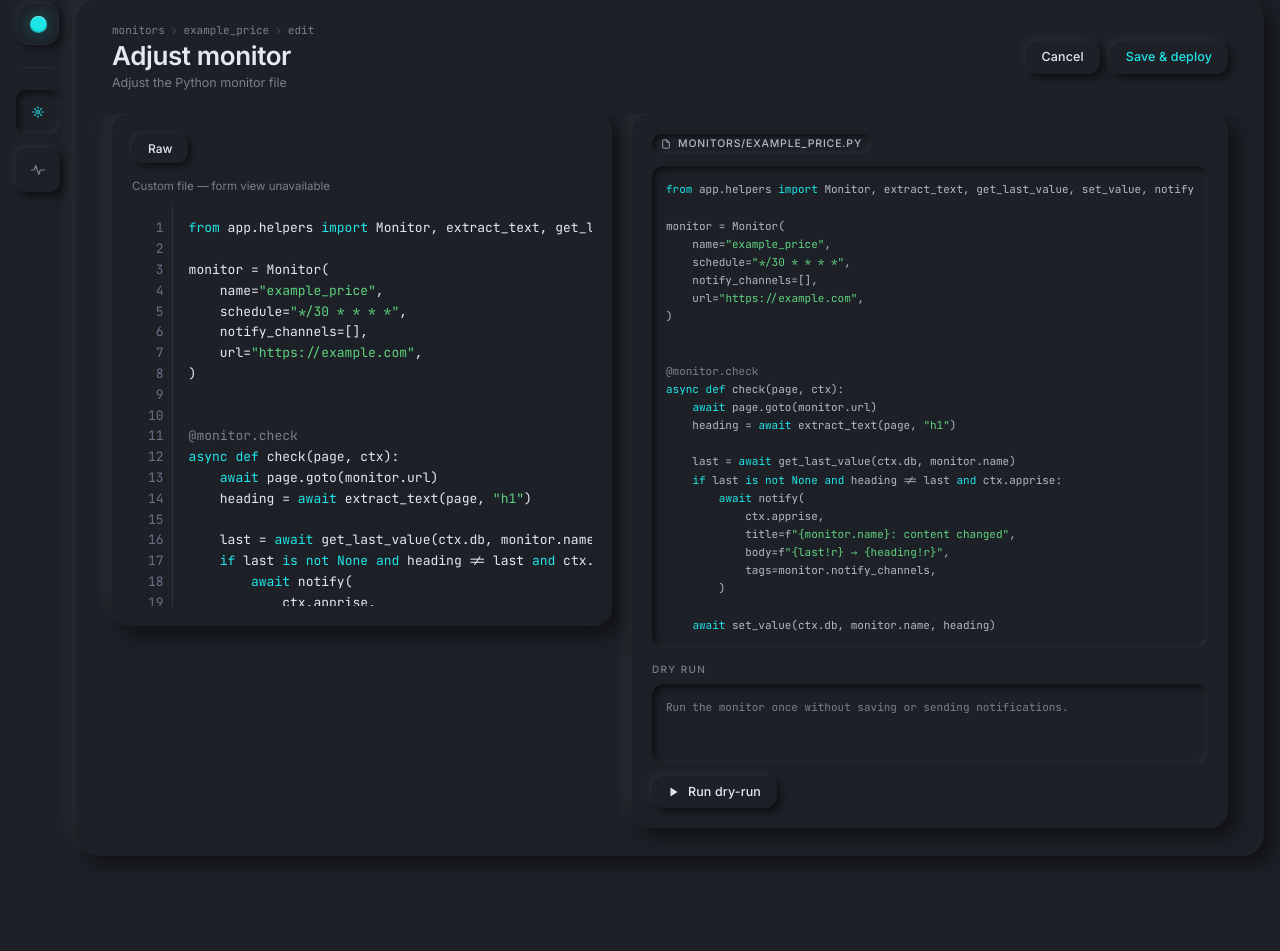
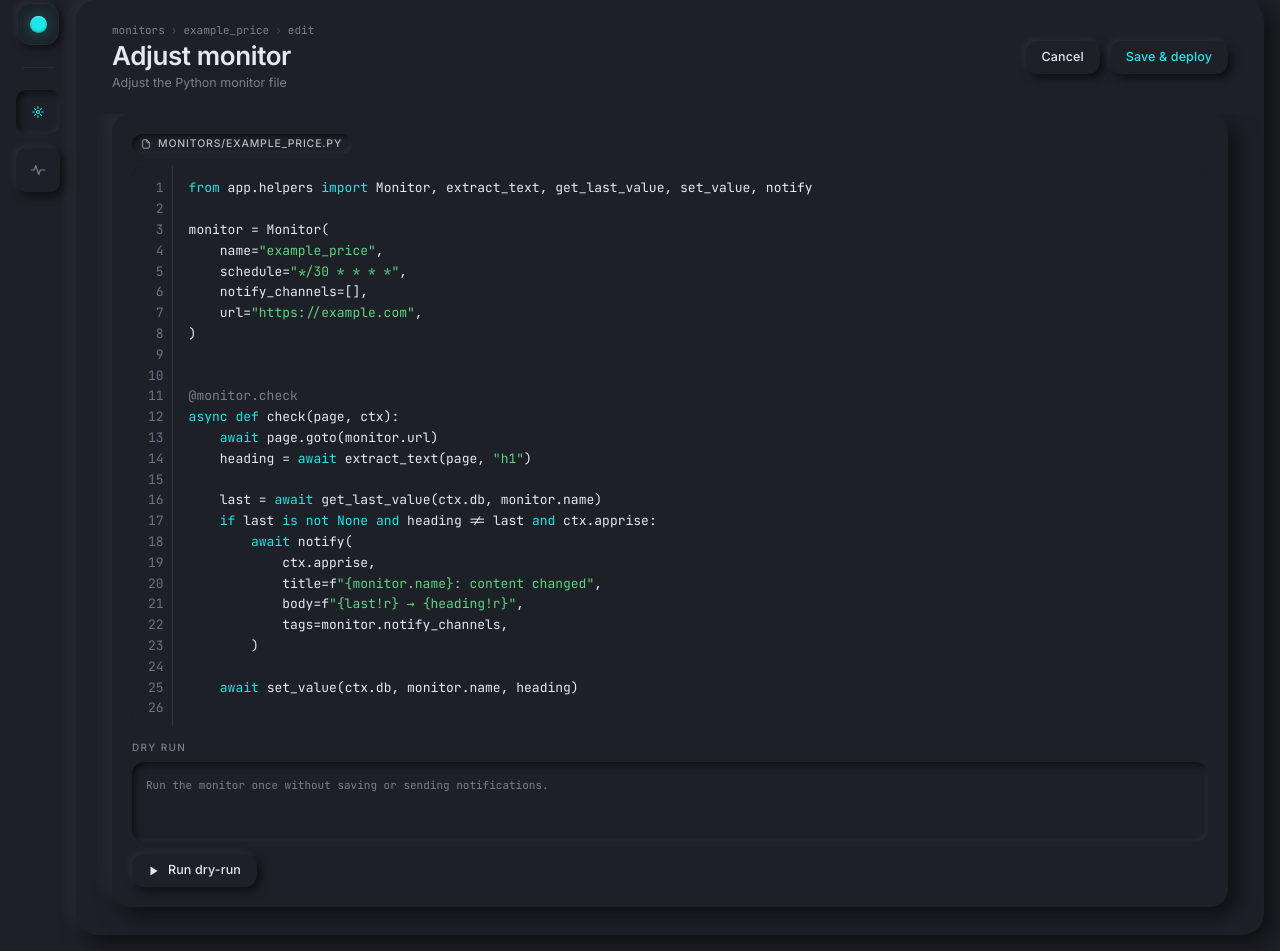
Before and after one commit to stevendejongnl/changewatch, a FastAPI app: page /monitors/example_price/edit in a window 1280 px wide. Shown: the part 17-968 px from the top of the page. Before the commit the page ends 879 px from the top, so only its background shows below. Run offline with FastAPI, Linux system fonts and the light colour scheme; parts of the project's set-up code (start-up, migrations or seed data) failed here and were passed over.

Commit message:
refactor(editor): remove Form/Raw tabs, custom file full-width raw editor, fix edit button URL

```diff
--- a/app/static/editor.js
+++ b/app/static/editor.js
@@ -426,7 +426,7 @@
     const initialSource = container.dataset.source ?? "";
     const customFile = container.dataset.customFile === "true";
     const monitorName = document.body.dataset.monitorName ?? "";
-    const editor = buildEditor(container, initialSource);
+    const editor = customFile ? buildEditor(container, initialSource) : null;
     const gitStatusEl = document.getElementById("git-status");
     const codePreview = document.getElementById("code-preview");
     const dryRunConsole = document.getElementById("dry-run-console");
@@ -436,47 +436,58 @@
     const btnDryRun = document.getElementById("btn-dry-run");
     const btnForce = document.getElementById("btn-force");
     const btnDiscard = document.getElementById("btn-discard");
-    const tabForm = document.getElementById("tab-form");
-    const tabRaw = document.getElementById("tab-raw");
-    const panelForm = document.getElementById("panel-form");
-    const panelRaw = document.getElementById("panel-raw");
     const fieldName = document.getElementById("field-name");
     const fieldUrl = document.getElementById("field-url");
     const fieldSchedule = document.getElementById("field-schedule");
     const fieldSelector = document.getElementById("field-selector");
     const fieldInflux = document.getElementById("field-influx");
     const fieldNetworkIdle = document.getElementById("field-networkidle");
+    function getSource() {
+      if (customFile) return editor.getValue();
+      return generateMonitor(readForm());
+    }
     function readForm() {
       const channels = [...document.querySelectorAll(".channel-checkbox:checked")].map((cb) => cb.value);
       return {
-        name: fieldName.value,
-        schedule: fieldSchedule.value,
-        url: fieldUrl.value,
-        selector: fieldSelector.value,
+        name: (fieldName == null ? void 0 : fieldName.value) ?? "",
+        schedule: (fieldSchedule == null ? void 0 : fieldSchedule.value) ?? "",
+        url: (fieldUrl == null ? void 0 : fieldUrl.value) ?? "",
+        selector: (fieldSelector == null ? void 0 : fieldSelector.value) ?? "",
         notifyChannels: channels,
-        recordToInflux: fieldInflux.checked,
-        waitForNetworkIdle: fieldNetworkIdle.checked
+        recordToInflux: (fieldInflux == null ? void 0 : fieldInflux.checked) ?? false,
+        waitForNetworkIdle: (fieldNetworkIdle == null ? void 0 : fieldNetworkIdle.checked) ?? false
       };
     }
     function fillForm(config) {
-      fieldName.value = config.name;
-      fieldUrl.value = config.url;
-      fieldSchedule.value = config.schedule;
-      fieldSelector.value = config.selector;
-      fieldInflux.checked = config.recordToInflux;
-      fieldNetworkIdle.checked = config.waitForNetworkIdle;
+      if (fieldName) fieldName.value = config.name;
+      if (fieldUrl) fieldUrl.value = config.url;
+      if (fieldSchedule) fieldSchedule.value = config.schedule;
+      if (fieldSelector) fieldSelector.value = config.selector;
+      if (fieldInflux) fieldInflux.checked = config.recordToInflux;
+      if (fieldNetworkIdle) fieldNetworkIdle.checked = config.waitForNetworkIdle;
       document.querySelectorAll(".channel-checkbox").forEach((cb) => {
         cb.checked = config.notifyChannels.includes(cb.value);
       });
+      document.querySelectorAll(".channel-checkbox").forEach((cb) => {
+        var _a;
+        const icon = (_a = cb.parentElement) == null ? void 0 : _a.querySelector("svg");
+        if (icon) icon.style.display = cb.checked ? "" : "none";
+      });
     }
     function updatePreview() {
-      const source = generateMonitor(readForm());
-      if (codePreview) codePreview.innerHTML = renderHighlighted(source);
-      editor.setValue(source);
+      if (codePreview) {
+        const source = generateMonitor(readForm());
+        codePreview.innerHTML = renderHighlighted(source);
+      }
+    }
+    if (!customFile) {
+      const config = parseMonitor(initialSource);
+      if (config) fillForm(config);
+      updatePreview();
     }
     document.querySelectorAll("button[data-cron]").forEach((btn) => {
       btn.addEventListener("click", () => {
-        fieldSchedule.value = btn.dataset.cron;
+        if (fieldSchedule) fieldSchedule.value = btn.dataset.cron;
         updatePreview();
       });
     });
@@ -489,29 +500,8 @@
     document.querySelectorAll(".channel-checkbox").forEach((el) => {
       el.addEventListener("change", updatePreview);
     });
-    tabForm == null ? void 0 : tabForm.addEventListener("click", () => {
-      const source = editor.getValue();
-      const config = parseMonitor(source);
-      if (config) {
-        fillForm(config);
-      }
-      panelForm.style.display = "";
-      panelRaw.style.display = "none";
-      tabForm.classList.add("active");
-      tabRaw.classList.remove("active");
-      updatePreview();
-    });
-    tabRaw == null ? void 0 : tabRaw.addEventListener("click", () => {
-      const source = generateMonitor(readForm());
-      editor.setValue(source);
-      if (codePreview) codePreview.innerHTML = renderHighlighted(source);
-      panelForm.style.display = "none";
-      panelRaw.style.display = "";
-      tabRaw.classList.add("active");
-      tabForm.classList.remove("active");
-    });
     btnSave == null ? void 0 : btnSave.addEventListener("click", async () => {
-      const source = panelRaw.style.display === "none" ? generateMonitor(readForm()) : editor.getValue();
+      const source = getSource();
       setGitStatus(gitStatusEl, "saving");
       try {
         const resp = await fetch(`/api/monitors/${monitorName}/save`, {
@@ -535,7 +525,7 @@
       }
     });
     btnForce == null ? void 0 : btnForce.addEventListener("click", async () => {
-      const source = editor.getValue();
+      const source = getSource();
       try {
         await fetch(`/api/monitors/${monitorName}/force-push`, {
           method: "POST",
@@ -552,8 +542,14 @@
       try {
         const resp = await fetch(`/api/monitors/${monitorName}/discard`, { method: "POST" });
         const data = await resp.json();
-        editor.setValue(data.source ?? "");
-        if (codePreview) codePreview.innerHTML = renderHighlighted(data.source ?? "");
+        const src = data.source ?? "";
+        if (customFile && editor) {
+          editor.setValue(src);
+        } else {
+          const config = parseMonitor(src);
+          if (config) fillForm(config);
+          updatePreview();
+        }
         setGitStatus(gitStatusEl, "idle");
         if (conflictPanel) conflictPanel.style.display = "none";
       } catch (e) {
@@ -561,7 +557,7 @@
       }
     });
     btnDryRun == null ? void 0 : btnDryRun.addEventListener("click", async () => {
-      const source = editor.getValue();
+      const source = getSource();
       if (dryRunConsole) {
         dryRunConsole.textContent = "Running…";
       }
@@ -590,21 +586,6 @@
         if (dryRunConsole) dryRunConsole.textContent = `Error: ${e}`;
       }
     });
-    if (customFile) {
-      tabForm.style.display = "none";
-      panelForm.style.display = "none";
-      panelRaw.style.display = "";
-      tabRaw.classList.add("active");
-      tabForm.classList.remove("active");
-      if (codePreview) codePreview.innerHTML = renderHighlighted(initialSource);
-    } else {
-      const config = parseMonitor(initialSource);
-      if (config) fillForm(config);
-      panelForm.style.display = "";
-      panelRaw.style.display = "none";
-      tabForm.classList.add("active");
-      updatePreview();
-    }
   }
   document.addEventListener("DOMContentLoaded", init);
 })();
--- a/app/templates/monitor_detail.html
+++ b/app/templates/monitor_detail.html
@@ -148,7 +148,7 @@
   <div class="topbar-sub">{{ schedule }} · {{ schedule | humanize_cron }}</div>
 </div>
 <div class="topbar-right">
-  <a href="/monitors/{{ name }}/edit" class="btn">Edit</a>
+  <a href="/monitors/{{ monitor_name }}/edit" class="btn">Edit</a>
   <button class="btn" id="pause-btn" onclick="togglePause()">
     {% if paused %}
     <svg viewBox="0 0 24 24" width="12" height="12" fill="currentColor" stroke="none">
--- a/app/templates/monitor_editor.html
+++ b/app/templates/monitor_editor.html
@@ -30,6 +30,9 @@
     gap: 20px;
     align-items: start;
   }
+  .editor-grid.custom-file { grid-template-columns: 1fr; }
+  .editor-grid.custom-file .editor-left { display: none; }
+  .custom-file .raw-wrap { height: 560px; }
   .editor-left, .editor-right { padding: 20px; }
   .form-section { margin-bottom: 24px; }
   .form-section:last-child { margin-bottom: 0; }
@@ -115,23 +118,6 @@
     font: 12.5px/1.6 var(--mono);
     color: var(--ink);
   }
-  /* Tabs */
-  .editor-tabs { display: flex; gap: 4px; margin-bottom: 16px; }
-  .editor-tab {
-    padding: 7px 16px;
-    border-radius: 10px;
-    font: 500 12px var(--sans);
-    color: var(--ink-3);
-    background: transparent;
-    border: 0;
-    cursor: pointer;
-    transition: color .12s;
-  }
-  .editor-tab.active {
-    color: var(--ink);
-    background: var(--surface);
-    box-shadow: -2px -2px 5px var(--raise), 3px 3px 7px var(--shadow);
-  }
   /* Code preview */
   .preview-header {
     display: flex;
@@ -163,13 +149,9 @@
   document.body.dataset.monitorName = {{ monitor_name | tojson }};
 </script>
 
-<div class="editor-grid">
-  <!-- LEFT PANEL -->
+<div class="editor-grid{% if custom_file %} custom-file{% endif %}">
+  <!-- LEFT PANEL (form only; hidden for custom files) -->
   <div class="editor-left neu-raised">
-    <div class="editor-tabs">
-      <button class="editor-tab active" id="tab-form">Form</button>
-      <button class="editor-tab" id="tab-raw">Raw</button>
-    </div>
 
     <!-- FORM PANEL -->
     <div id="panel-form">
@@ -256,18 +238,6 @@
 
     </div><!-- /panel-form -->
 
-    <!-- RAW PANEL -->
-    <div id="panel-raw" style="display:none">
-      {% if custom_file %}
-      <div class="t-3" style="font-size:11.5px;margin-bottom:12px">Custom file — form view unavailable</div>
-      {% endif %}
-      <div class="raw-wrap"
-           id="raw-editor-container"
-           data-source="{{ source | e }}"
-           data-custom-file="{{ 'true' if custom_file else 'false' }}">
-      </div>
-    </div>
-
   </div><!-- /editor-left -->
 
   <!-- RIGHT PANEL -->
@@ -283,7 +253,18 @@
       </div>
     </div>
 
+    {% if custom_file %}
+    <!-- Custom file: editable raw editor replaces the read-only preview -->
+    <div class="raw-wrap"
+         id="raw-editor-container"
+         data-source="{{ source | e }}"
+         data-custom-file="true">
+    </div>
+    {% else %}
+    <!-- Standard file: read-only live preview; hidden container carries source for JS -->
+    <div id="raw-editor-container" data-source="{{ source | e }}" data-custom-file="false" style="display:none"></div>
     <div id="code-preview" class="console" style="min-height:180px;white-space:pre;tab-size:4"></div>
+    {% endif %}
 
     <!-- CONFLICT PANEL -->
     <div id="conflict-panel" class="conflict-panel" style="display:none">
```
Also changed, not shown: frontend/src/editor.ts (+59 -84 lines).
